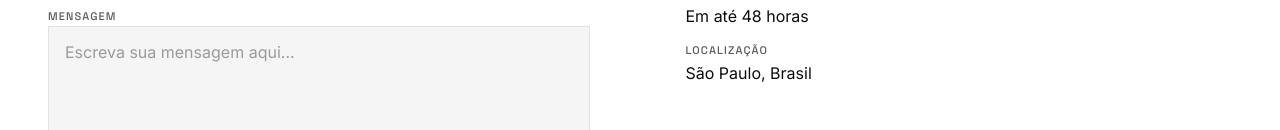
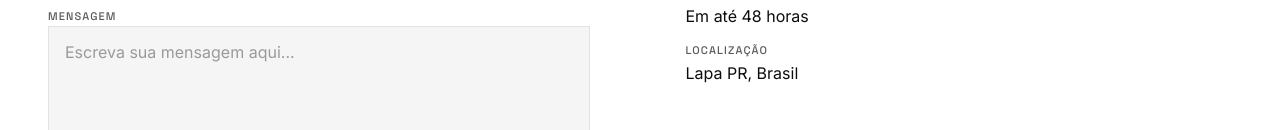
Before and after one commit to g-celente/schar-ecommerce, a Next.js app: page /contato in a window 1280 px wide. Shown: the part 822-952 px from the top of the page. Built offline with nearby package versions, Linux system fonts and the light colour scheme; no server answers.

Commit message:
feat: rename contact page

```diff
--- a/src/app/contato/page.tsx
+++ b/src/app/contato/page.tsx
@@ -19,7 +19,7 @@ export default function ContatoPage() {
   }
 
   function openWhatsApp() {
-    const phone = "5511999999999"; // Replace with your WhatsApp number
+    const phone = "+55 41 9 9557-1279"; // Replace with your WhatsApp number
     const msg = encodeURIComponent("Olá! Vim pelo site da Schar e gostaria de falar com vocês.");
     window.open(`https://wa.me/${phone}?text=${msg}`, "_blank", "noopener,noreferrer");
   }
@@ -180,7 +180,7 @@ export default function ContatoPage() {
               </div>
               <div>
                 <p className="type-label tracking-widest text-foreground-muted mb-1">LOCALIZAÇÃO</p>
-                <p className="type-body text-foreground">São Paulo, Brasil</p>
+                <p className="type-body text-foreground">Lapa PR, Brasil</p>
               </div>
             </div>
           </div>
```
